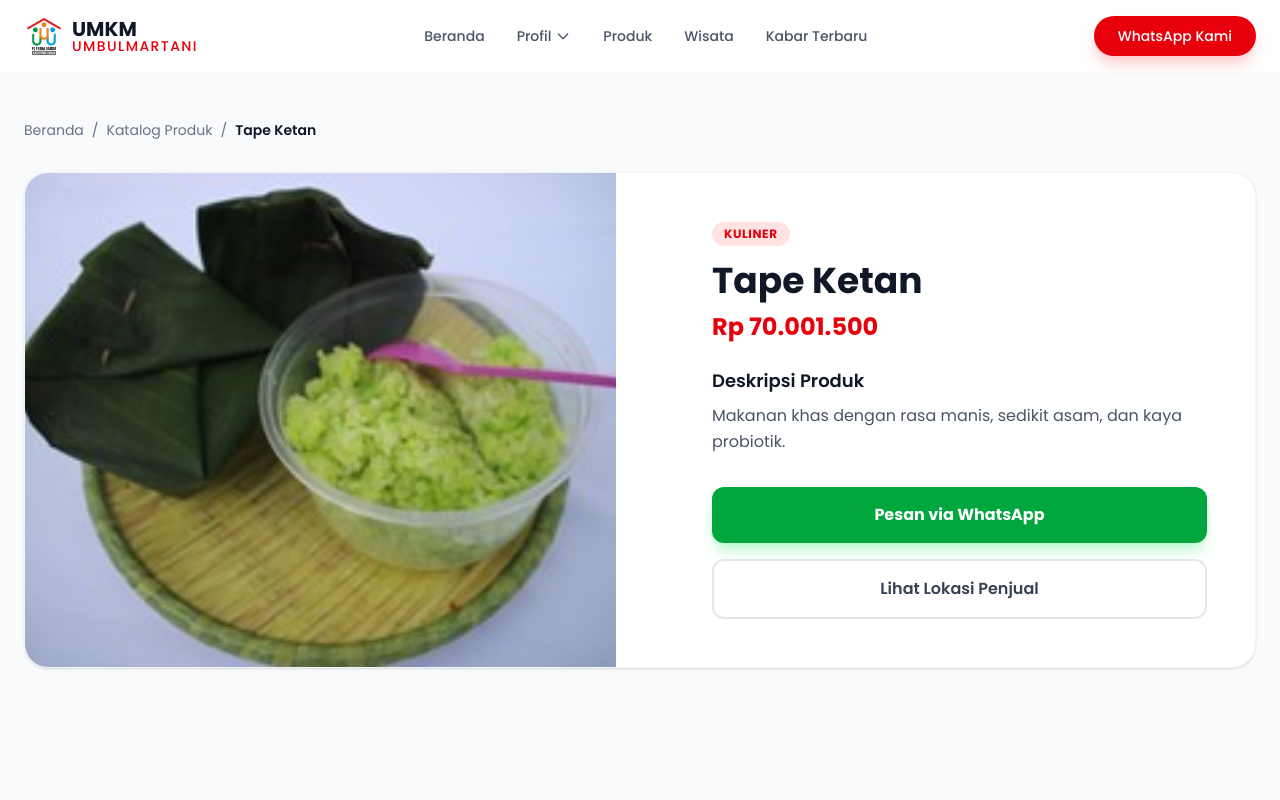
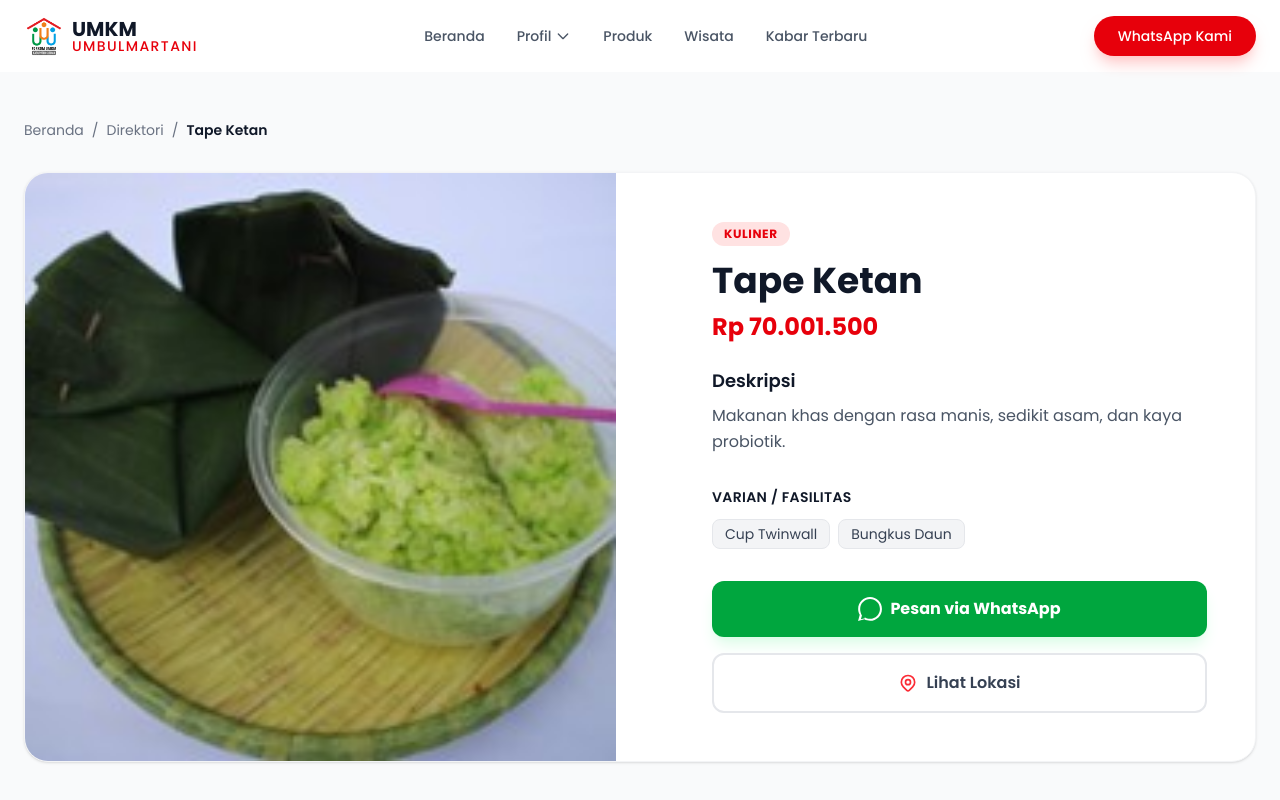
Before and after one commit to erwineka05/forkom-umkm, a Next.js app: page /direktori/produk/k-02 in a window 1280 px wide. Shown: the top 800 px of the page. Built offline with nearby package versions, Linux system fonts and the light colour scheme.

Commit message:
fix any produk idl

```diff
--- a/src/app/direktori/produk/[id]/page.tsx
+++ b/src/app/direktori/produk/[id]/page.tsx
@@ -1,28 +1,10 @@
-// UPDATE FIX VERCEL TANGGAL 15
-
 import Link from 'next/link';
 import Image from 'next/image';
 import { notFound } from 'next/navigation';
+// Pastikan path import ini sesuai dengan struktur folder Anda
 import { dataProduk, dataKuliner } from '@/data/database';
 
-// =======================
-// Interface Produk
-// =======================
-interface Produk {
-  id: string;
-  nama: string;
-  foto: string;
-  kategori: string;
-  deskripsi: string;
-  harga_atau_htm: string | number;
-  kontak: string;
-  map_url?: string;
-  menu_atau_fasilitas?: string[];
-}
-
-// =======================
-// Helper Format Rupiah
-// =======================
+// --- HELPER: Format Rupiah ---
 const formatRupiah = (angka: string | number) => {
   const rawVal = String(angka).replace(/[^0-9]/g, '');
   const numberVal = parseInt(rawVal, 10);
@@ -35,25 +17,19 @@ const formatRupiah = (angka: string | number) => {
   }).format(numberVal);
 };
 
-// =======================
-// Page Detail Produk
-// =======================
-export default function DetailProduk({
-  params
-}: {
-  params: { id: string };
-}) {
-  const { id } = params;
+// --- HALAMAN UTAMA ---
+export default async function DetailProduk({ params }: { params: Promise<{ id: string }> }) {
+  // 1. Tangkap ID dari URL (Wajib await di Next.js versi baru)
+  const { id } = await params;
 
-  // Gabungkan semua data
-  const semuaProduk: Produk[] = [...dataKuliner, ...dataProduk];
+  // 2. Gabungkan semua data agar pencarian mencakup Kuliner & Produk
+  // Menggunakan 'any' di sini agar TypeScript tidak bingung menyatukan tipe data
+  const semuaProduk: any[] = [...dataKuliner, ...dataProduk];
 
-  // Cari produk berdasarkan ID
-  const produk = semuaProduk.find(
-    (item: Produk) => item.id === id
-  );
+  // 3. Cari produk berdasarkan ID
+  const produk = semuaProduk.find((item: any) => item.id === id);
 
-  // Jika tidak ketemu → 404
+  // 4. Jika produk tidak ditemukan, arahkan ke halaman 404
   if (!produk) {
     return notFound();
   }
@@ -62,22 +38,22 @@ export default function DetailProduk({
     <div className="bg-gray-50 min-h-screen py-12">
       <div className="container mx-auto px-6">
 
-        {/* Breadcrumb */}
+        {/* --- BREADCRUMB (Navigasi Atas) --- */}
         <div className="mb-8 flex items-center gap-2 text-sm text-gray-500">
           <Link href="/" className="hover:text-red-600">Beranda</Link>
           <span>/</span>
-          <Link href="/direktori/produk" className="hover:text-red-600">Katalog Produk</Link>
+          <Link href="/direktori" className="hover:text-red-600">Direktori</Link>
           <span>/</span>
-          <span className="text-gray-900 font-semibold">{produk.nama}</span>
+          <span className="text-gray-900 font-semibold truncate max-w-[150px]">{produk.nama}</span>
         </div>
 
         <div className="bg-white rounded-3xl shadow-sm border border-gray-100 overflow-hidden">
           <div className="grid md:grid-cols-2 gap-0 md:gap-12">
 
-            {/* KOLOM KIRI */}
-            <div className="relative aspect-square md:aspect-auto md:h-full bg-gray-100 group">
+            {/* --- KOLOM KIRI: FOTO PRODUK --- */}
+            <div className="relative aspect-square md:aspect-auto md:h-full bg-gray-100 group min-h-[300px]">
               <Image
-                src={produk.foto}
+                src={produk.foto || '/images/placeholder.jpg'} // Fallback jika foto kosong
                 alt={produk.nama}
                 fill
                 className="object-cover transition-transform duration-500 group-hover:scale-105"
@@ -86,12 +62,13 @@ export default function DetailProduk({
               />
             </div>
 
-            {/* KOLOM KANAN */}
+            {/* --- KOLOM KANAN: DETAIL INFORMASI --- */}
             <div className="p-8 md:p-12 flex flex-col justify-center">
 
+              {/* Header Info */}
               <div className="mb-6">
                 <span className="inline-block bg-red-100 text-red-600 text-xs font-bold px-3 py-1 rounded-full uppercase tracking-wider mb-3">
-                  {produk.kategori}
+                  {produk.kategori || 'UMKM'}
                 </span>
                 <h1 className="text-3xl md:text-4xl font-bold text-gray-900 mb-2 leading-tight">
                   {produk.nama}
@@ -101,22 +78,41 @@ export default function DetailProduk({
                 </p>
               </div>
 
+              {/* Deskripsi */}
               <div className="prose prose-gray mb-8">
-                <h3 className="text-lg font-semibold text-gray-900 mb-2">
-                  Deskripsi Produk
-                </h3>
+                <h3 className="text-lg font-semibold text-gray-900 mb-2">Deskripsi</h3>
                 <p className="text-gray-600 leading-relaxed">
                   {produk.deskripsi}
                 </p>
               </div>
 
-              {/* Tombol Aksi */}
+              {/* --- BAGIAN YANG SERING ERROR (VARIAN/FASILITAS) --- */}
+              {/* Kita beri pengecekan: Jika ada datanya, baru tampilkan */}
+              {produk.menu_atau_fasilitas && (produk.menu_atau_fasilitas as any[]).length > 0 && (
+                <div className="mb-8">
+                  <h3 className="text-sm font-semibold text-gray-900 uppercase tracking-wide mb-3">
+                    Varian / Fasilitas
+                  </h3>
+                  <div className="flex flex-wrap gap-2">
+                    {/* --- PENGAMAN UTAMA: MENGGUNAKAN 'any' --- */}
+                    {(produk.menu_atau_fasilitas as any[]).map((item: any, index: number) => (
+                      <span key={index} className="bg-gray-100 text-gray-700 px-3 py-1 rounded-lg text-sm border border-gray-200">
+                        {item}
+                      </span>
+                    ))}
+                  </div>
+                </div>
+              )}
+
+              {/* Tombol Aksi (WA & Maps) */}
               <div className="flex flex-col gap-4 mt-auto">
                 <a
-                  href={`https://wa.me/${produk.kontak}?text=Halo, saya ingin memesan *${produk.nama}*`}
+                  href={`https://wa.me/${produk.kontak}?text=Halo, saya tertarik dengan *${produk.nama}*`}
                   target="_blank"
-                  className="w-full bg-green-600 hover:bg-green-700 text-white font-bold py-4 rounded-xl text-center transition-all flex items-center justify-center gap-2 shadow-lg shadow-green-200"
+                  rel="noopener noreferrer"
+                  className="w-full bg-green-600 hover:bg-green-700 text-white font-bold py-4 rounded-xl text-center transition-all flex items-center justify-center gap-2 shadow-lg shadow-green-100"
                 >
+                  <svg className="w-6 h-6" fill="currentColor" viewBox="0 0 24 24"><path d="M.057 24l1.687-6.163c-1.041-1.804-1.588-3.849-1.587-5.946.003-6.556 5.338-11.891 11.893-11.891 3.181.001 6.167 1.24 8.413 3.488 2.245 2.248 3.481 5.236 3.48 8.414-.003 6.557-5.338 11.892-11.894 11.892-1.99-.001-3.951-.5-5.688-1.448l-6.305 1.654zm6.597-3.807c1.676.995 3.276 1.591 5.392 1.592 5.448 0 9.886-4.434 9.889-9.885.002-5.462-4.415-9.89-9.881-9.892-5.452 0-9.887 4.434-9.889 9.886-.001 2.269.655 4.505 1.782 6.574l-1.06 3.877 3.96-1.042z"/></svg>
                   Pesan via WhatsApp
                 </a>
 
@@ -124,9 +120,11 @@ export default function DetailProduk({
                   <a
                     href={produk.map_url}
                     target="_blank"
+                    rel="noopener noreferrer"
                     className="w-full bg-white hover:bg-gray-50 text-gray-700 font-semibold py-4 rounded-xl text-center border-2 border-gray-200 transition-all flex items-center justify-center gap-2"
                   >
-                    Lihat Lokasi Penjual
+                    <svg className="w-5 h-5 text-red-500" fill="none" stroke="currentColor" viewBox="0 0 24 24"><path strokeLinecap="round" strokeLinejoin="round" strokeWidth="2" d="M17.657 16.657L13.414 20.9a1.998 1.998 0 01-2.827 0l-4.244-4.243a8 8 0 1111.314 0z"/><path strokeLinecap="round" strokeLinejoin="round" strokeWidth="2" d="M15 11a3 3 0 11-6 0 3 3 0 016 0z"/></svg>
+                    Lihat Lokasi
                   </a>
                 )}
               </div>
```
